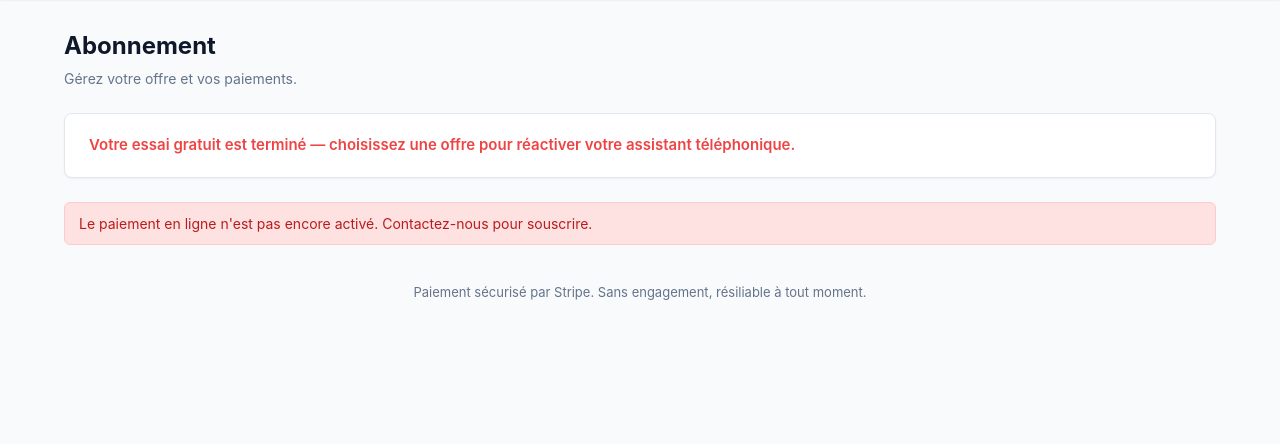
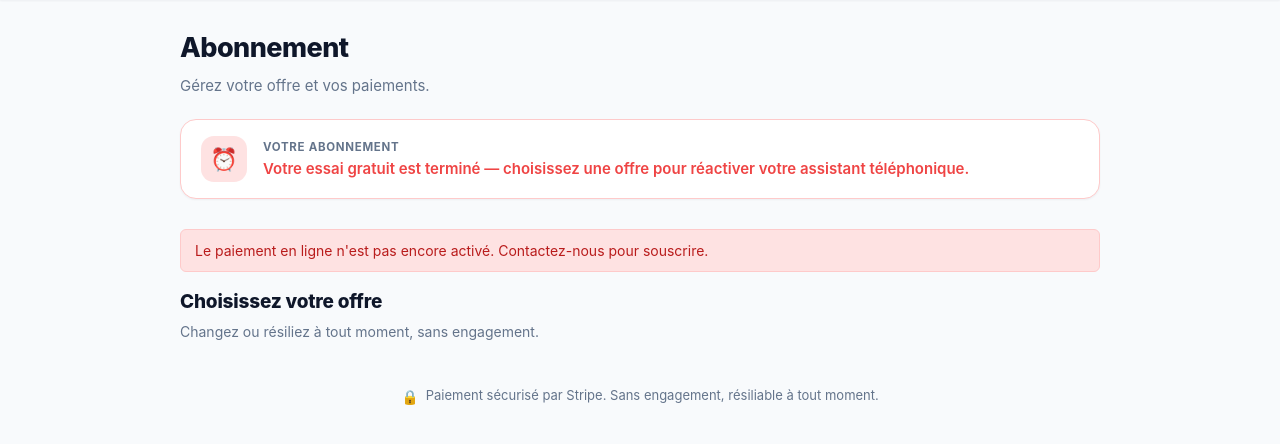
Before and after one commit to Colin-tech-VS/LeadPilot-Ai, a Flask app: template templates/billing.html in a window 1280 px wide. Shown: the part 61-505 px from the top of the page. Run offline with Flask 3, Linux system fonts and the light colour scheme; the template is opened without the code that fills it, so the values that code supplies are empty.

Commit message:
Refonte du design des offres (page abonnement)
- Page abonnement : en-tête dédié, carte de statut d'abonnement avec
  état visuel (essai / actif / expiré), section d'introduction des offres
- Cartes d'offres : tagline, hiérarchie de prix affinée, coches bleues sur
  l'offre mise en avant, mise en évidence verte de l'offre en cours + bouton
  "Offre actuelle", note de paiement sécurisé
- Nouvelles clés i18n FR/EN associées

Co-Authored-By: Claude Opus 4.8 <noreply@anthropic.com>
Claude-Session: https://claude.ai/code/session_018KqohjU3PwpBeKuxpNhzHJ

```diff
--- a/app/utils/i18n.py
+++ b/app/utils/i18n.py
@@ -336,6 +336,12 @@ TRANSLATIONS = {
         "billing.choose": "Choisir {plan}",
         "billing.current_badge": "Offre actuelle",
         "billing.popular": "Le plus choisi",
+        "billing.status_heading": "Votre abonnement",
+        "billing.status_active": "Actif",
+        "billing.plans_heading": "Choisissez votre offre",
+        "billing.plans_sub": "Changez ou résiliez à tout moment, sans engagement.",
+        "billing.tag_solo": "Pour l'artisan indépendant",
+        "billing.tag_pro": "Pour aller plus loin",
         "billing.note": "Paiement sécurisé par Stripe. Sans engagement, résiliable à tout moment.",
         "billing.not_configured": "Le paiement en ligne n'est pas encore activé. Contactez-nous pour souscrire.",
         "billing.status_success": "Merci ! Votre abonnement est actif.",
@@ -698,6 +704,12 @@ TRANSLATIONS = {
         "billing.choose": "Choose {plan}",
         "billing.current_badge": "Current plan",
         "billing.popular": "Most popular",
+        "billing.status_heading": "Your subscription",
+        "billing.status_active": "Active",
+        "billing.plans_heading": "Choose your plan",
+        "billing.plans_sub": "Switch or cancel anytime, no commitment.",
+        "billing.tag_solo": "For the solo tradesperson",
+        "billing.tag_pro": "To go further",
         "billing.note": "Secure payment by Stripe. No commitment, cancel anytime.",
         "billing.not_configured": "Online payment is not enabled yet. Contact us to subscribe.",
         "billing.status_success": "Thank you! Your subscription is active.",
--- a/static/css/main.css
+++ b/static/css/main.css
@@ -843,27 +843,133 @@ a:hover {
 }
 
 /* ── Billing / plans ── */
-.billing-status {
-  margin-bottom: 24px;
-  border-left: 3px solid var(--blue-primary);
-}
-
-.billing-current {
+.billing-page {
+  max-width: 920px;
+  margin: 0 auto;
+}
+
+.billing-hero {
+  margin-bottom: 22px;
+}
+
+.billing-hero h1 {
+  margin: 0 0 6px;
+  font-size: 27px;
+  font-weight: 800;
+  letter-spacing: -0.02em;
+  color: var(--text);
+}
+
+.billing-hero-sub {
+  margin: 0;
+  color: var(--text-muted);
+  font-size: 15px;
+}
+
+/* Current-subscription status card */
+.plan-status {
+  display: flex;
+  align-items: center;
+  gap: 16px;
+  padding: 16px 20px;
+  margin-bottom: 30px;
+  border-radius: 16px;
+  background: var(--card);
+  border: 1px solid var(--border);
+  box-shadow: var(--shadow-sm);
+}
+
+.plan-status-icon {
+  flex: 0 0 auto;
+  display: grid;
+  place-items: center;
+  width: 46px;
+  height: 46px;
+  font-size: 22px;
+  border-radius: 13px;
+  background: #EFF6FF;
+}
+
+.plan-status-body {
+  flex: 1 1 auto;
+  min-width: 0;
+}
+
+.plan-status-label {
+  margin: 0 0 2px;
+  font-size: 11.5px;
+  font-weight: 700;
+  text-transform: uppercase;
+  letter-spacing: 0.06em;
+  color: var(--text-muted);
+}
+
+.plan-status-value {
   margin: 0;
   font-size: 15px;
   font-weight: 600;
-}
-
-.billing-current-expired {
+  color: var(--text);
+  line-height: 1.4;
+}
+
+.plan-status-badge {
+  flex: 0 0 auto;
+  padding: 6px 13px;
+  font-size: 12px;
+  font-weight: 700;
+  border-radius: 999px;
+  background: #D1FAE5;
+  color: #047857;
+}
+
+.plan-status--paid {
+  border-color: #A7F3D0;
+}
+.plan-status--paid .plan-status-icon {
+  background: #D1FAE5;
+}
+
+.plan-status--trial {
+  border-color: #FDE68A;
+}
+.plan-status--trial .plan-status-icon {
+  background: #FEF3C7;
+}
+
+.plan-status--expired {
+  border-color: #FECACA;
+}
+.plan-status--expired .plan-status-icon {
+  background: #FEE2E2;
+}
+.plan-status--expired .plan-status-value {
   color: var(--red);
+}
+
+/* Section heading above the plan cards */
+.plans-heading {
+  margin-bottom: 18px;
+}
+
+.plans-heading h2 {
+  margin: 0 0 4px;
+  font-size: 19px;
+  font-weight: 800;
+  letter-spacing: -0.01em;
+  color: var(--text);
+}
+
+.plans-heading p {
+  margin: 0;
+  font-size: 14px;
+  color: var(--text-muted);
 }
 
 .plan-grid {
   display: grid;
   grid-template-columns: repeat(2, 1fr);
-  gap: 24px;
+  gap: 20px;
   align-items: stretch;
-  margin-top: 8px;
 }
 
 .plan-card {
@@ -982,16 +1118,61 @@ a:hover {
   font-weight: 700;
 }
 
+.plan-cta {
+  margin-top: auto;
+  border-radius: 10px;
+}
+
+.plan-cta-current {
+  display: inline-flex;
+  align-items: center;
+  justify-content: center;
+  gap: 8px;
+  background: #ECFDF5;
+  color: #047857;
+  border: 1.5px solid #A7F3D0;
+  cursor: default;
+  opacity: 1;
+}
+
+.plan-cta-current:hover {
+  background: #ECFDF5;
+}
+
+.plan-cta-check {
+  display: grid;
+  place-items: center;
+  width: 18px;
+  height: 18px;
+  font-size: 11px;
+  font-weight: 800;
+  color: #fff;
+  background: var(--green);
+  border-radius: 50%;
+}
+
 .billing-note {
-  margin: 22px 0 0;
+  display: flex;
+  align-items: center;
+  justify-content: center;
+  gap: 7px;
+  margin: 26px 0 0;
   font-size: 13px;
   color: var(--text-muted);
   text-align: center;
+}
+
+.billing-note-lock {
+  font-size: 14px;
 }
 
 @media (max-width: 700px) {
   .plan-grid {
     grid-template-columns: 1fr;
+  }
+
+  .plan-status {
+    flex-wrap: wrap;
   }
 }
 
--- a/templates/billing.html
+++ b/templates/billing.html
@@ -3,9 +3,10 @@
 {% block title %}{{ _('billing.title') }} — {{ _('app.name') }}{% endblock %}
 
 {% block content %}
-<div class="page-header">
+<div class="billing-page">
+  <div class="billing-hero">
     <h1>{{ _('billing.title') }}</h1>
-  <p class="subtitle">{{ _('billing.subtitle') }}</p>
+    <p class="billing-hero-sub">{{ _('billing.subtitle') }}</p>
   </div>
 
   {% if checkout_status == 'success' %}
@@ -18,13 +19,33 @@
   <div class="alert alert-error">{{ _('billing.status_unavailable') }}</div>
   {% endif %}
 
-<div class="card billing-status">
   {% if tenant.is_paid %}
-    <p class="billing-current">{{ _('billing.current_paid', plan=plans[tenant.plan].name if tenant.plan in plans else tenant.plan) }}</p>
+    {% set status_state = 'paid' %}
+    {% set status_icon = '✓' %}
   {% elif tenant.subscription_active %}
-    <p class="billing-current">{{ _('billing.current_trial', days=tenant.trial_days_left) }}</p>
+    {% set status_state = 'trial' %}
+    {% set status_icon = '⏳' %}
   {% else %}
-    <p class="billing-current billing-current-expired">{{ _('billing.current_expired') }}</p>
+    {% set status_state = 'expired' %}
+    {% set status_icon = '⏰' %}
+  {% endif %}
+
+  <div class="plan-status plan-status--{{ status_state }}">
+    <span class="plan-status-icon">{{ status_icon }}</span>
+    <div class="plan-status-body">
+      <p class="plan-status-label">{{ _('billing.status_heading') }}</p>
+      <p class="plan-status-value">
+        {% if tenant.is_paid %}
+          {{ _('billing.current_paid', plan=plans[tenant.plan].name if tenant.plan in plans else tenant.plan) }}
+        {% elif tenant.subscription_active %}
+          {{ _('billing.current_trial', days=tenant.trial_days_left) }}
+        {% else %}
+          {{ _('billing.current_expired') }}
+        {% endif %}
+      </p>
+    </div>
+    {% if tenant.is_paid %}
+    <span class="plan-status-badge">{{ _('billing.status_active') }}</span>
     {% endif %}
   </div>
 
@@ -32,22 +53,36 @@
   <div class="alert alert-error">{{ _('billing.not_configured') }}</div>
   {% endif %}
 
+  <div class="plans-heading">
+    <h2>{{ _('billing.plans_heading') }}</h2>
+    <p>{{ _('billing.plans_sub') }}</p>
+  </div>
+
   <div class="plan-grid">
     {% for key, plan in plans.items() %}
-  <article class="plan-card{% if key == 'pro' %} plan-card-featured{% endif %}">
+    {% set is_current = tenant.plan == key and tenant.is_paid %}
+    <article class="plan-card{% if key == 'pro' %} plan-card-featured{% endif %}{% if is_current %} plan-card-current{% endif %}">
       {% if key == 'pro' %}<span class="plan-badge">{{ _('billing.popular') }}</span>{% endif %}
+      <div class="plan-card-head">
         <h3 class="plan-name">{{ plan.name }}</h3>
-    <p class="plan-price"><strong>{{ (plan.amount / 100) | int }} €</strong> <span>{{ _('billing.per_month') }}</span></p>
+        <p class="plan-tag">{{ _('billing.tag_' + key) }}</p>
+      </div>
+      <p class="plan-price">
+        <strong>{{ (plan.amount / 100) | int }}&nbsp;€</strong>
+        <span>{{ _('billing.per_month') }}</span>
+      </p>
       <ul class="plan-features">
         {% for feat in _('billing.feat_' + key).split('|') %}
         <li>{{ feat }}</li>
         {% endfor %}
       </ul>
-    {% if tenant.plan == key and tenant.is_paid %}
-      <button type="button" class="btn btn-block" disabled>{{ _('billing.current_badge') }}</button>
+      {% if is_current %}
+        <button type="button" class="btn btn-block plan-cta plan-cta-current" disabled>
+          <span class="plan-cta-check">✓</span>{{ _('billing.current_badge') }}
+        </button>
       {% else %}
         <form method="post" action="{{ url_for('billing.checkout', plan=key) }}">
-        <button type="submit" class="btn btn-block {% if key == 'pro' %}btn-primary{% else %}btn-outline{% endif %}"
+          <button type="submit" class="btn btn-block plan-cta {% if key == 'pro' %}btn-primary{% else %}btn-outline{% endif %}"
                   {% if not stripe_ready %}disabled{% endif %}>
             {{ _('billing.choose', plan=plan.name) }}
           </button>
@@ -57,5 +92,8 @@
     {% endfor %}
   </div>
 
-<p class="billing-note">{{ _('billing.note') }}</p>
+  <p class="billing-note">
+    <span class="billing-note-lock">🔒</span>{{ _('billing.note') }}
+  </p>
+</div>
 {% endblock %}
```
Also changed, not shown: other parts of static/css/main.css (+37 -7 lines). Lines whose indentation alone changed are shown as unchanged.
